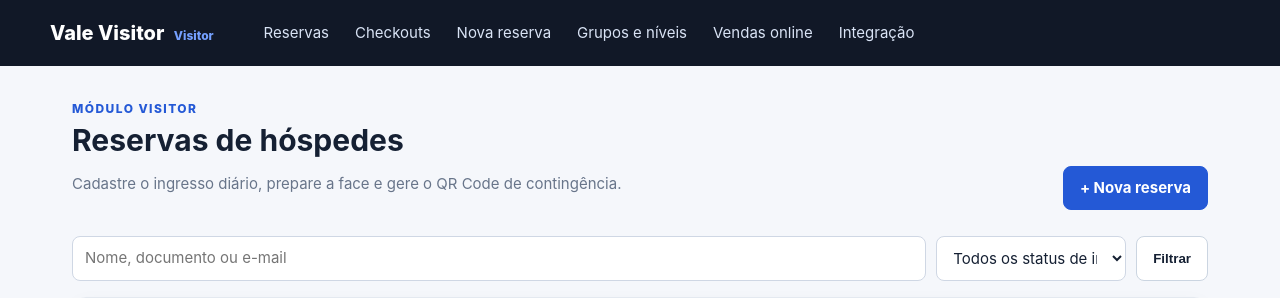
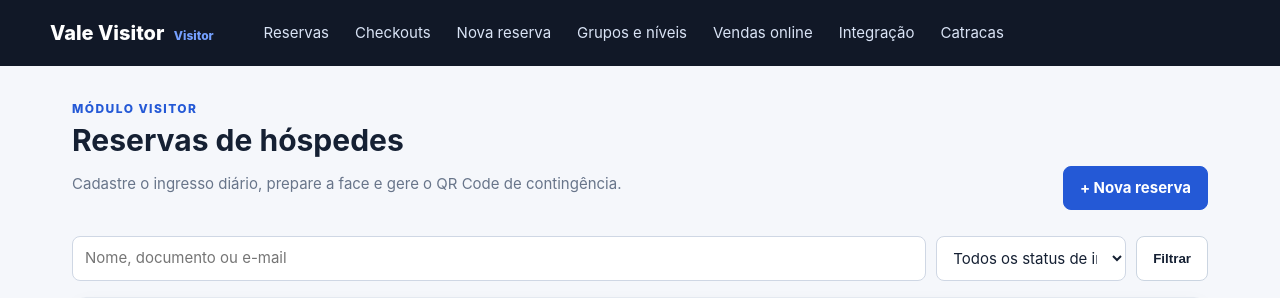
Before and after one commit to wfuzatto/integracao_catracas_hikivision, a PHP site: page /visitor/index.php in a window 1280 px wide. Shown: the top 298 px of the page. Run offline with PHP 8.4, Linux system fonts and the light colour scheme; data comes from the database, SQL or seed files in the repository; data that the repository does not hold is empty.

Commit message:
feat: integrate HikCentral persistent free passage control

```diff
--- a/header.php
+++ b/header.php
@@ -7,6 +7,6 @@
     <link rel="stylesheet" href="assets/app.css">
 </head>
 <body>
-<header class="topbar"><div class="brand">Vale Visitor <span>Visitor</span></div><nav><a href="index.php">Reservas</a><a href="checkouts.php">Checkouts</a><a href="new.php">Nova reserva</a><a href="groups.php">Grupos e níveis</a><a href="acquavale_imports.php">Vendas online</a><a href="health.php">Integração</a></nav></header>
+<header class="topbar"><div class="brand">Vale Visitor <span>Visitor</span></div><nav><a href="index.php">Reservas</a><a href="checkouts.php">Checkouts</a><a href="new.php">Nova reserva</a><a href="groups.php">Grupos e níveis</a><a href="acquavale_imports.php">Vendas online</a><a href="health.php">Integração</a><a href="catracas.php">Catracas</a></nav></header>
 <main class="container">
 <?php if ($f): ?><div class="flash <?= e($f['type']) ?>"><?= e($f['message']) ?></div><?php endif; ?>
```
